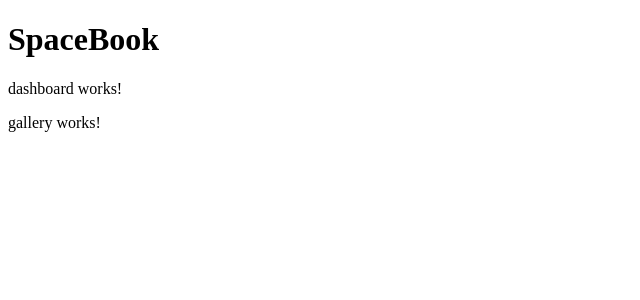
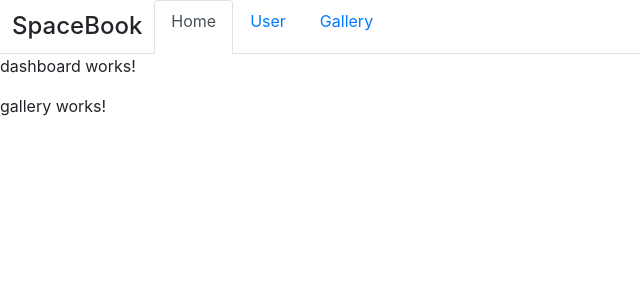
Before and after one commit to 12142020-dotnet-uta/P2_ATMC, an Angular app in the folder SpaceBook-Angular/: page /dashboard in a window 1280 px wide. Shown: the top 300 px of the page, without its empty margins (0-640 px from the left). Built offline with nearby package versions, Linux system fonts and the light colour scheme.

Commit message:
Adding the Navigation for our application, using ngBootstrap for Nav tag

```diff
--- a/SpaceBook-Angular/angular.json
+++ b/SpaceBook-Angular/angular.json
@@ -24,6 +24,7 @@
               "src/assets"
             ],
             "styles": [
+              "node_modules/bootstrap/dist/css/bootstrap.min.css",
               "src/styles.css"
             ],
             "scripts": []
--- a/SpaceBook-Angular/package.json
+++ b/SpaceBook-Angular/package.json
@@ -16,9 +16,12 @@
     "@angular/compiler": "~11.0.9",
     "@angular/core": "~11.0.9",
     "@angular/forms": "~11.0.9",
+    "@angular/localize": "~11.0.9",
     "@angular/platform-browser": "~11.0.9",
     "@angular/platform-browser-dynamic": "~11.0.9",
     "@angular/router": "~11.0.9",
+    "@ng-bootstrap/ng-bootstrap": "^9.0.1",
+    "bootstrap": "^4.5.0",
     "rxjs": "~6.6.0",
     "tslib": "^2.0.0",
     "zone.js": "~0.10.2"
--- a/SpaceBook-Angular/src/app/app-routing.module.ts
+++ b/SpaceBook-Angular/src/app/app-routing.module.ts
@@ -10,6 +10,7 @@ const routes : Routes = [
   {path: '', redirectTo:'/dashboard', pathMatch:'full' },
   {path: 'dashboard', component: DashboardComponent},
   {path: 'gallery',component:GalleryComponent},
+  { path: '**', redirectTo:'/dashboard'}, //WildCard, if not found...
 ];
 
 
--- a/SpaceBook-Angular/src/app/app.component.css
+++ b/SpaceBook-Angular/src/app/app.component.css
@@ -0,0 +1,3 @@
+.myTitle{
+    margin: .5em;
+}
--- a/SpaceBook-Angular/src/app/app.component.html
+++ b/SpaceBook-Angular/src/app/app.component.html
@@ -1,7 +1,38 @@
 
 <!-- navbar-->
 
-<h1>{{title}}</h1>
+<nav ngbNav #nav="ngbNav" class="nav-tabs ">
+  <ng-container>
+    <h4 class="myTitle">{{title}}</h4>
+  </ng-container>
+  <ng-container ngbNavItem>
+    <a ngbNavLink routerLink='/dashboard'>Home</a>
+  </ng-container>
+  <ng-container ngbNavItem>
+    <a ngbNavLink routerLink='/gallery'>User</a>
+  </ng-container>
+  <ng-container ngbNavItem>
+    <a ngbNavLink routerLink='/gallery'>Gallery</a>
+  </ng-container>
+
+  <!-- <ng-container ngbNavItem>
+    <a ngbNavLink>Three</a>
+    <ng-template ngbNavContent>
+      <p>Sed commodo, leo at suscipit dictum, quam est porttitor sapien, eget sodales nibh elit id diam. Nulla facilisi.
+        Donec egestas ligula vitae odio interdum aliquet. Duis lectus turpis, luctus eget tincidunt eu, congue et odio.
+        Duis pharetra et nisl at faucibus. Quisque luctus pulvinar arcu, et molestie lectus ultrices et. Sed diam urna,
+        egestas ut ipsum vel, volutpat volutpat neque. Praesent fringilla tortor arcu. Vivamus faucibus nisl enim, nec
+        tristique ipsum euismod facilisis. Morbi ut bibendum est, eu tincidunt odio. Orci varius natoque penatibus et
+        magnis dis parturient montes, nascetur ridiculus mus. Mauris aliquet odio ac lorem aliquet ultricies in eget
+        neque. Phasellus nec tortor vel tellus pulvinar feugiat.</p>
+    </ng-template>
+  </ng-container> -->
+</nav>
+
+<!-- <h1>{{title}}</h1> -->
+
+
+
 <router-outlet></router-outlet>
 
 <!-- footer -->
--- a/SpaceBook-Angular/src/app/app.module.ts
+++ b/SpaceBook-Angular/src/app/app.module.ts
@@ -5,6 +5,9 @@ import { AppComponent } from './app.component';
 import { AppRoutingModule } from './app-routing.module';
 import { GalleryComponent } from './components/gallery/gallery.component';
 import { DashboardComponent } from './components/dashboard/dashboard.component';
+
+/* Bootstrap Modules */
+import { NgbModule } from '@ng-bootstrap/ng-bootstrap';
 
 @NgModule({
   declarations: [
@@ -14,7 +17,8 @@ import { DashboardComponent } from './components/dashboard/dashboard.component';
   ],
   imports: [
     BrowserModule,
-    AppRoutingModule
+    AppRoutingModule,
+    NgbModule
   ],
   providers: [],
   bootstrap: [AppComponent]
--- a/SpaceBook-Angular/src/polyfills.ts
+++ b/SpaceBook-Angular/src/polyfills.ts
@@ -1,3 +1,7 @@
+/***************************************************************************************************
+ * Load `$localize` onto the global scope - used if i18n tags appear in Angular templates.
+ */
+import '@angular/localize/init';
 /**
  * This file includes polyfills needed by Angular and is loaded before the app.
  * You can add your own extra polyfills to this file.
```
Also changed, not shown: 1 other file (tests, documents, lock files or other folders).
